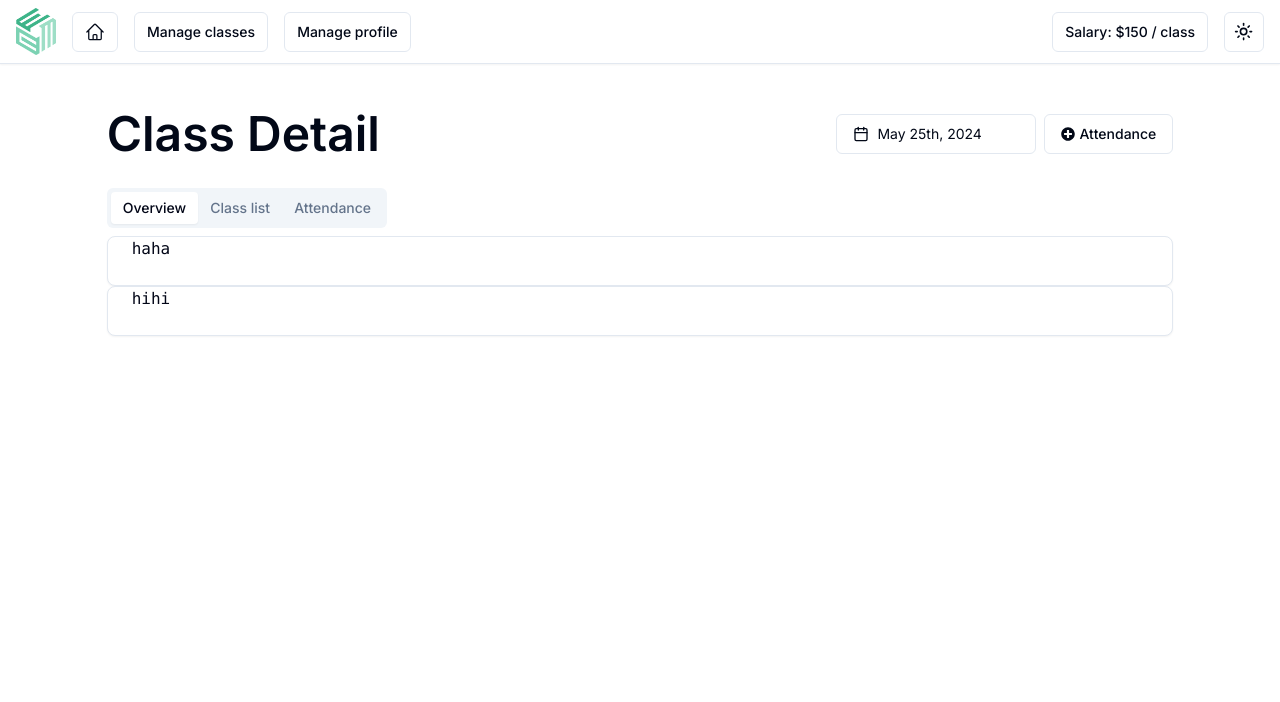
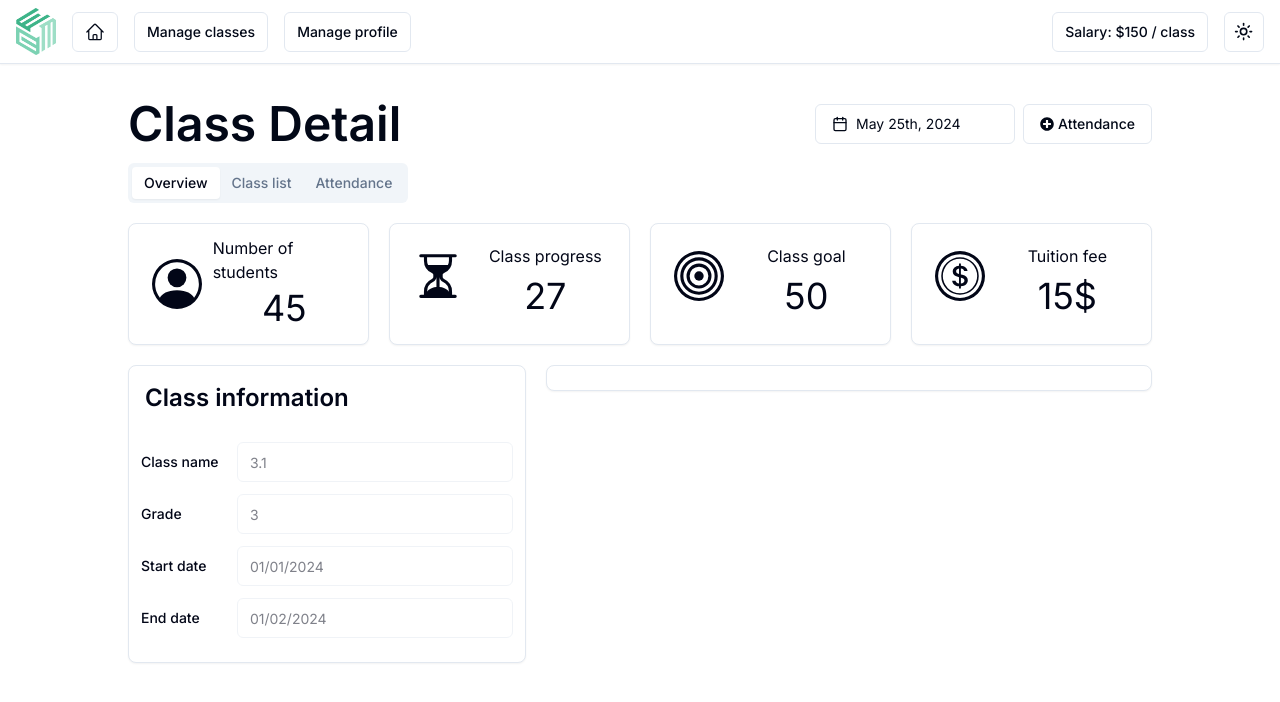
Before and after one commit to dungtl2003/english-central-management, a Next.js app: page /teachers/1/classes/1 in a window 1280 px wide. Shown: the top 702 px of the page. Built offline with nearby package versions, Linux system fonts and the light colour scheme.

Commit message:
chore: add class detail overview

```diff
--- a/app/(main)/teachers/[teacherId]/_components/teacher-navigation.tsx
+++ b/app/(main)/teachers/[teacherId]/_components/teacher-navigation.tsx
@@ -36,13 +36,13 @@ const TeacherNavigation = (): ReactElement => {
                                         xmlns="http://www.w3.org/2000/svg"
                                         fill="none"
                                         viewBox="0 0 24 24"
-                                        stroke-width="1.5"
+                                        strokeWidth="1.5"
                                         stroke="currentColor"
                                         className="w-5 h-5"
                                     >
                                         <path
-                                            stroke-linecap="round"
-                                            stroke-linejoin="round"
+                                            strokeLinecap="round"
+                                            strokeLinejoin="round"
                                             d="m2.25 12 8.954-8.955c.44-.439 1.152-.439 1.591 0L21.75 12M4.5 9.75v10.125c0 .621.504 1.125 1.125 1.125H9.75v-4.875c0-.621.504-1.125 1.125-1.125h2.25c.621 0 1.125.504 1.125 1.125V21h4.125c.621 0 1.125-.504 1.125-1.125V9.75M8.25 21h8.25"
                                         />
                                     </svg>
--- a/app/(main)/teachers/[teacherId]/classes/[classId]/_components/class-header.tsx
+++ b/app/(main)/teachers/[teacherId]/classes/[classId]/_components/class-header.tsx
@@ -3,11 +3,11 @@ import {FaPlusCircle} from "react-icons/fa";
 import React, {ReactElement} from "react";
 import {DatePicker} from "./date-picker";
 
-const ClassHeader = (): ReactElement => {
+const ClassDetailHeader = (): ReactElement => {
     return (
         <div className="flex flex-row items-center">
             <span className="text-5xl font-semibold">Class Detail</span>
-            <div className="flex flex-row items-center ml-auto  gap-x-2">
+            <div className="flex flex-row items-center ml-auto gap-x-2">
                 <DatePicker />
                 <Button variant="outline">
                     <span className="pr-1">
@@ -20,4 +20,4 @@ const ClassHeader = (): ReactElement => {
     );
 };
 
-export default ClassHeader;
+export default ClassDetailHeader;
--- /dev/null
+++ b/app/(main)/teachers/[teacherId]/classes/[classId]/_components/overview-card-content.tsx
@@ -0,0 +1,122 @@
+import React, {ReactElement} from "react";
+import {Card, CardContent} from "@/components/ui/card";
+
+interface OverviewCardProps {
+    cardTitle: string;
+    cardValue: string;
+}
+
+function getIcon(title: string): ReactElement {
+    if (title.toLocaleLowerCase().includes("student")) {
+        return (
+            <svg
+                xmlns="http://www.w3.org/2000/svg"
+                width="50"
+                height="50"
+                fill="currentColor"
+                className="bi bi-person-circle"
+                viewBox="0 0 16 16"
+            >
+                <path d="M11 6a3 3 0 1 1-6 0 3 3 0 0 1 6 0" />
+                <path
+                    fillRule="evenodd"
+                    d="M0 8a8 8 0 1 1 16 0A8 8 0 0 1 0 8m8-7a7 7 0 0 0-5.468 11.37C3.242 11.226 4.805 10 8 10s4.757 1.225 5.468 2.37A7 7 0 0 0 8 1"
+                />
+            </svg>
+        );
+    }
+
+    if (title.toLocaleLowerCase().includes("progress")) {
+        return (
+            <svg
+                xmlns="http://www.w3.org/2000/svg"
+                width="50"
+                height="50"
+                fill="currentColor"
+                className="bi bi-hourglass-split"
+                viewBox="0 0 16 16"
+            >
+                <path d="M2.5 15a.5.5 0 1 1 0-1h1v-1a4.5 4.5 0 0 1 2.557-4.06c.29-.139.443-.377.443-.59v-.7c0-.213-.154-.451-.443-.59A4.5 4.5 0 0 1 3.5 3V2h-1a.5.5 0 0 1 0-1h11a.5.5 0 0 1 0 1h-1v1a4.5 4.5 0 0 1-2.557 4.06c-.29.139-.443.377-.443.59v.7c0 .213.154.451.443.59A4.5 4.5 0 0 1 12.5 13v1h1a.5.5 0 0 1 0 1zm2-13v1c0 .537.12 1.045.337 1.5h6.326c.216-.455.337-.963.337-1.5V2zm3 6.35c0 .701-.478 1.236-1.011 1.492A3.5 3.5 0 0 0 4.5 13s.866-1.299 3-1.48zm1 0v3.17c2.134.181 3 1.48 3 1.48a3.5 3.5 0 0 0-1.989-3.158C8.978 9.586 8.5 9.052 8.5 8.351z" />
+            </svg>
+        );
+    }
+
+    if (title.toLocaleLowerCase().includes("goal")) {
+        return (
+            <svg
+                xmlns="http://www.w3.org/2000/svg"
+                width="50"
+                height="50"
+                fill="currentColor"
+                className="bi bi-bullseye"
+                viewBox="0 0 16 16"
+            >
+                <path d="M8 15A7 7 0 1 1 8 1a7 7 0 0 1 0 14m0 1A8 8 0 1 0 8 0a8 8 0 0 0 0 16" />
+                <path d="M8 13A5 5 0 1 1 8 3a5 5 0 0 1 0 10m0 1A6 6 0 1 0 8 2a6 6 0 0 0 0 12" />
+                <path d="M8 11a3 3 0 1 1 0-6 3 3 0 0 1 0 6m0 1a4 4 0 1 0 0-8 4 4 0 0 0 0 8" />
+                <path d="M9.5 8a1.5 1.5 0 1 1-3 0 1.5 1.5 0 0 1 3 0" />
+            </svg>
+        );
+    }
+
+    if (title.toLocaleLowerCase().includes("fee")) {
+        return (
+            <svg
+                xmlns="http://www.w3.org/2000/svg"
+                width="50"
+                height="50"
+                fill="currentColor"
+                className="bi bi-coin"
+                viewBox="0 0 16 16"
+            >
+                <path d="M5.5 9.511c.076.954.83 1.697 2.182 1.785V12h.6v-.709c1.4-.098 2.218-.846 2.218-1.932 0-.987-.626-1.496-1.745-1.76l-.473-.112V5.57c.6.068.982.396 1.074.85h1.052c-.076-.919-.864-1.638-2.126-1.716V4h-.6v.719c-1.195.117-2.01.836-2.01 1.853 0 .9.606 1.472 1.613 1.707l.397.098v2.034c-.615-.093-1.022-.43-1.114-.9zm2.177-2.166c-.59-.137-.91-.416-.91-.836 0-.47.345-.822.915-.925v1.76h-.005zm.692 1.193c.717.166 1.048.435 1.048.91 0 .542-.412.914-1.135.982V8.518z" />
+                <path d="M8 15A7 7 0 1 1 8 1a7 7 0 0 1 0 14m0 1A8 8 0 1 0 8 0a8 8 0 0 0 0 16" />
+                <path d="M8 13.5a5.5 5.5 0 1 1 0-11 5.5 5.5 0 0 1 0 11m0 .5A6 6 0 1 0 8 2a6 6 0 0 0 0 12" />
+            </svg>
+        );
+    }
+
+    return (
+        <svg
+            xmlns="http://www.w3.org/2000/svg"
+            width="16"
+            height="16"
+            fill="currentColor"
+            className="bi bi-person-circle"
+            viewBox="0 0 16 16"
+        >
+            <path d="M11 6a3 3 0 1 1-6 0 3 3 0 0 1 6 0" />
+            <path
+                fill-rule="evenodd"
+                d="M0 8a8 8 0 1 1 16 0A8 8 0 0 1 0 8m8-7a7 7 0 0 0-5.468 11.37C3.242 11.226 4.805 10 8 10s4.757 1.225 5.468 2.37A7 7 0 0 0 8 1"
+            />
+        </svg>
+    );
+}
+
+const OverviewCardContent = ({
+    cardTitle,
+    cardValue,
+}: OverviewCardProps): ReactElement => {
+    return (
+        <Card className="">
+            <CardContent className="">
+                <div className="grid grid-cols-3">
+                    <div className="flex justify-center items-center">
+                        {getIcon(cardTitle)}
+                    </div>
+                    <div className="grid col-span-2 grid-rows-2">
+                        <div className="flex justify-center items-center">
+                            {cardTitle}
+                        </div>
+                        <div className="text-4xl row-span-2 flex justify-center items-center">
+                            {cardValue}
+                        </div>
+                    </div>
+                </div>
+            </CardContent>
+        </Card>
+    );
+};
+
+export default OverviewCardContent;
--- /dev/null
+++ b/app/(main)/teachers/[teacherId]/classes/[classId]/_components/overview-card.tsx
@@ -0,0 +1,29 @@
+import React, {ReactElement} from "react";
+import OverviewCardContent from "./overview-card-content";
+
+const OverviewCard = (): ReactElement => {
+    return (
+        <div className="pt-3 flex flex-row">
+            <div className="min-w-full grid grid-cols-4 gap-x-5">
+                <OverviewCardContent
+                    cardTitle="Number of students"
+                    cardValue="45"
+                />
+
+                <OverviewCardContent
+                    cardTitle="Class progress"
+                    cardValue="27"
+                />
+
+                <OverviewCardContent cardTitle="Class goal" cardValue="50" />
+
+                <OverviewCardContent
+                    cardTitle="Tuition fee"
+                    cardValue={"15" + "$"}
+                />
+            </div>
+        </div>
+    );
+};
+
+export default OverviewCard;
--- a/app/(main)/teachers/[teacherId]/classes/[classId]/page.tsx
+++ b/app/(main)/teachers/[teacherId]/classes/[classId]/page.tsx
@@ -1,14 +1,19 @@
-import {Card, CardContent} from "@/components/ui/card";
+"use client";
+
+import {Card, CardContent, CardHeader} from "@/components/ui/card";
 import {Tabs, TabsContent, TabsList, TabsTrigger} from "@/components/ui/tabs";
 import React, {ReactElement} from "react";
-import ClassHeader from "./_components/class-header";
+import ClassDetailHeader from "./_components/class-header";
+import {Label} from "@/components/ui/label";
+import {Input} from "@/components/ui/input";
+import OverviewCard from "./_components/overview-card";
 
 const page = (): ReactElement => {
     return (
         <div className="flex justify-center">
-            <div className="w-10/12 pt-[110px]">
-                <ClassHeader />
-                <Tabs defaultValue="overview" className="mt-[30px] w-full">
+            <div className="w-[80%] pt-[100px]">
+                <ClassDetailHeader />
+                <Tabs defaultValue="overview" className="mt-[15px] w-full">
                     <TabsList>
                         <TabsTrigger value="overview">Overview</TabsTrigger>
                         <TabsTrigger value="classList">Class list</TabsTrigger>
@@ -17,16 +22,79 @@ const page = (): ReactElement => {
                         </TabsTrigger>
                     </TabsList>
                     <TabsContent value="overview">
-                        <Card className="font-mono flex align-middle">
-                            <CardContent className="space-y-2 align-middle">
-                                haha
-                            </CardContent>
-                        </Card>
-                        <Card className="font-mono">
-                            <CardContent className="space-y-2">
-                                hihi
-                            </CardContent>
-                        </Card>
+                        <OverviewCard />
+                        <div className="pt-5 grid grid-cols-5 gap-x-5">
+                            <div className="col-span-2">
+                                <Card className="">
+                                    <CardHeader className="text-2xl font-semibold">
+                                        Class information
+                                    </CardHeader>
+                                    <CardContent className="">
+                                        <div className="pb-3 grid grid-cols-4 items-center gap-x-3">
+                                            <Label
+                                                htmlFor="className"
+                                                className="text-left"
+                                            >
+                                                Class name
+                                            </Label>
+                                            <Input
+                                                id="className"
+                                                value="3.1"
+                                                className="col-span-3"
+                                                disabled
+                                            />
+                                        </div>
+                                        <div className="pb-3 grid grid-cols-4 items-center gap-x-3">
+                                            <Label
+                                                htmlFor="grade"
+                                                className="text-left"
+                                            >
+                                                Grade
+                                            </Label>
+                                            <Input
+                                                id="grade"
+                                                value="3"
+                                                className="col-span-3"
+                                                disabled
+                                            />
+                                        </div>
+                                        <div className="pb-3 grid grid-cols-4 items-center gap-x-3">
+                                            <Label
+                                                htmlFor="startDate"
+                                                className="text-left"
+                                            >
+                                                Start date
+                                            </Label>
+                                            <Input
+                                                id="startDate"
+                                                value="01/01/2024"
+                                                className="col-span-3"
+                                                disabled
+                                            />
+                                        </div>
+                                        <div className="pb-3 grid grid-cols-4 items-center gap-x-3">
+                                            <Label
+                                                htmlFor="endDate"
+                                                className="text-left"
+                                            >
+                                                End date
+                                            </Label>
+                                            <Input
+                                                id="endDate"
+                                                value="01/02/2024"
+                                                className="col-span-3"
+                                                disabled
+                                            />
+                                        </div>
+                                    </CardContent>
+                                </Card>
+                            </div>
+                            <div className="col-span-3">
+                                <Card className="">
+                                    <CardContent className=""></CardContent>
+                                </Card>
+                            </div>
+                        </div>
                     </TabsContent>
                     <TabsContent value="classList">
                         This is class detail list
--- a/components/logo.tsx
+++ b/components/logo.tsx
@@ -4,7 +4,7 @@ import Image from "next/image";
 const logoImg = "/images/logo.png";
 
 const logo = () => {
-    return <Image src={logoImg} width="40" height="40" alt="ECM Logo" />;
+    return <Image src={logoImg} width={40} height="40" alt="ECM Logo" />;
 };
 
 export default logo;
--- a/components/ui/card.tsx
+++ b/components/ui/card.tsx
@@ -23,7 +23,7 @@ const CardHeader = React.forwardRef<
 >(({className, ...props}, ref) => (
     <div
         ref={ref}
-        className={cn("flex flex-col space-y-1.5 p-6", className)}
+        className={cn("flex flex-col space-y-1.5 p-4", className)}
         {...props}
     />
 ));
@@ -60,7 +60,7 @@ const CardContent = React.forwardRef<
     HTMLDivElement,
     React.HTMLAttributes<HTMLDivElement>
 >(({className, ...props}, ref) => (
-    <div ref={ref} className={cn("p-6 pt-0", className)} {...props} />
+    <div ref={ref} className={cn("p-3", className)} {...props} />
 ));
 CardContent.displayName = "CardContent";
 
```
